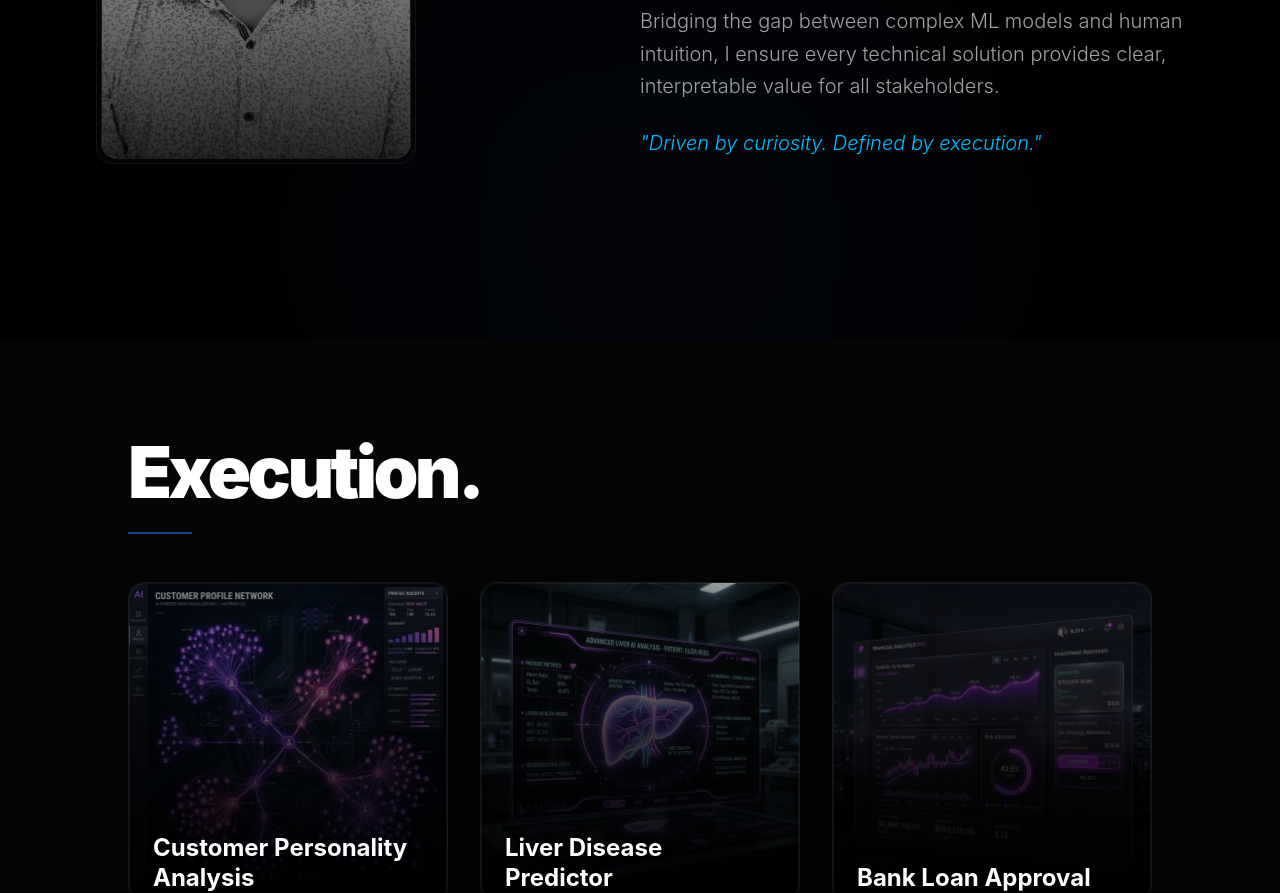
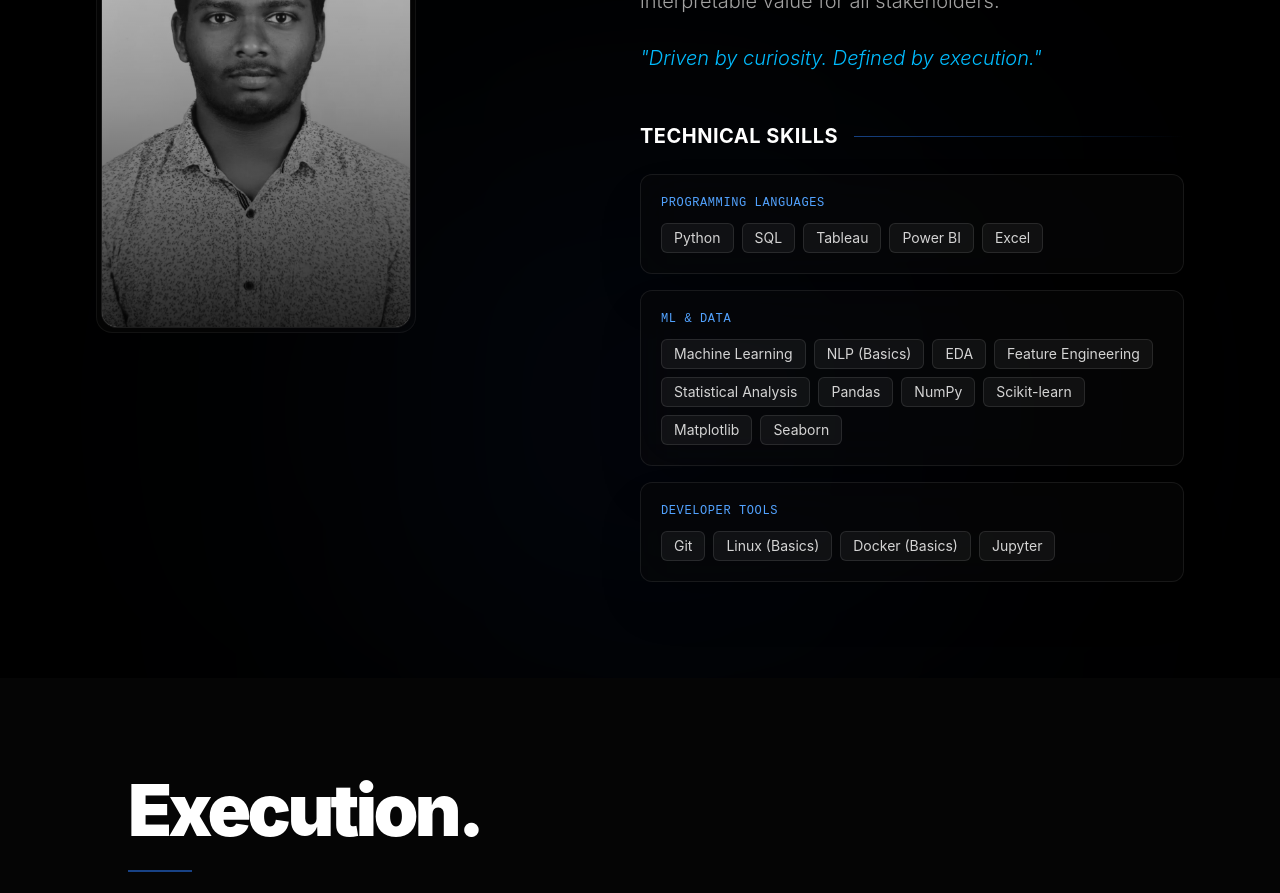
Before and after one commit to Adityamh19/aditya-portfolio, a Next.js app: page /aditya-portfolio/ in a window 1280 px wide. Shown: the part 1260-2153 px from the top of the page. Built offline with nearby package versions, Linux system fonts and the light colour scheme.

Commit message:
Add Technical Skills subsection to About section

```diff
--- a/src/components/AboutMe.tsx
+++ b/src/components/AboutMe.tsx
@@ -57,6 +57,58 @@ export default function AboutMe() {
             "Driven by curiosity. Defined by execution."
           </p>
         </motion.div>
+
+        {/* Technical Skills Section */}
+        <motion.div
+           className="mt-12 space-y-4 max-w-xl"
+           initial={{ opacity: 0, y: 20 }}
+           whileInView={{ opacity: 1, y: 0 }}
+           viewport={{ once: true }}
+           transition={{ duration: 0.8, delay: 0.4 }}
+        >
+          <div className="flex items-center gap-4 mb-6">
+            <h3 className="text-xl font-bold text-white tracking-wide uppercase">Technical Skills</h3>
+            <div className="flex-1 h-[1px] bg-gradient-to-r from-blue-500/50 to-transparent"></div>
+          </div>
+
+          <div className="grid grid-cols-1 gap-4">
+            {/* Programming Languages */}
+            <div className="glass-card p-5 rounded-xl border border-white/5 hover:border-blue-500/30 transition-all duration-300 group bg-white/[0.02]">
+              <h4 className="text-blue-400 font-mono text-xs uppercase tracking-wider mb-3 group-hover:text-blue-300 transition-colors">Programming Languages</h4>
+              <div className="flex flex-wrap gap-2">
+                {['Python', 'SQL', 'Tableau', 'Power BI', 'Excel'].map(skill => (
+                  <span key={skill} className="px-3 py-1 bg-white/5 text-neutral-300 text-sm rounded-md border border-white/10 hover:bg-blue-500/10 hover:border-blue-500/30 hover:text-white transition-all cursor-default">
+                    {skill}
+                  </span>
+                ))}
+              </div>
+            </div>
+
+            {/* ML & Data */}
+            <div className="glass-card p-5 rounded-xl border border-white/5 hover:border-blue-500/30 transition-all duration-300 group bg-white/[0.02]">
+              <h4 className="text-blue-400 font-mono text-xs uppercase tracking-wider mb-3 group-hover:text-blue-300 transition-colors">ML & Data</h4>
+              <div className="flex flex-wrap gap-2">
+                {['Machine Learning', 'NLP (Basics)', 'EDA', 'Feature Engineering', 'Statistical Analysis', 'Pandas', 'NumPy', 'Scikit-learn', 'Matplotlib', 'Seaborn'].map(skill => (
+                  <span key={skill} className="px-3 py-1 bg-white/5 text-neutral-300 text-sm rounded-md border border-white/10 hover:bg-blue-500/10 hover:border-blue-500/30 hover:text-white transition-all cursor-default">
+                    {skill}
+                  </span>
+                ))}
+              </div>
+            </div>
+
+            {/* Developer Tools */}
+            <div className="glass-card p-5 rounded-xl border border-white/5 hover:border-blue-500/30 transition-all duration-300 group bg-white/[0.02]">
+              <h4 className="text-blue-400 font-mono text-xs uppercase tracking-wider mb-3 group-hover:text-blue-300 transition-colors">Developer Tools</h4>
+              <div className="flex flex-wrap gap-2">
+                {['Git', 'Linux (Basics)', 'Docker (Basics)', 'Jupyter'].map(skill => (
+                  <span key={skill} className="px-3 py-1 bg-white/5 text-neutral-300 text-sm rounded-md border border-white/10 hover:bg-blue-500/10 hover:border-blue-500/30 hover:text-white transition-all cursor-default">
+                    {skill}
+                  </span>
+                ))}
+              </div>
+            </div>
+          </div>
+        </motion.div>
       </div>
     </section>
   );
```
